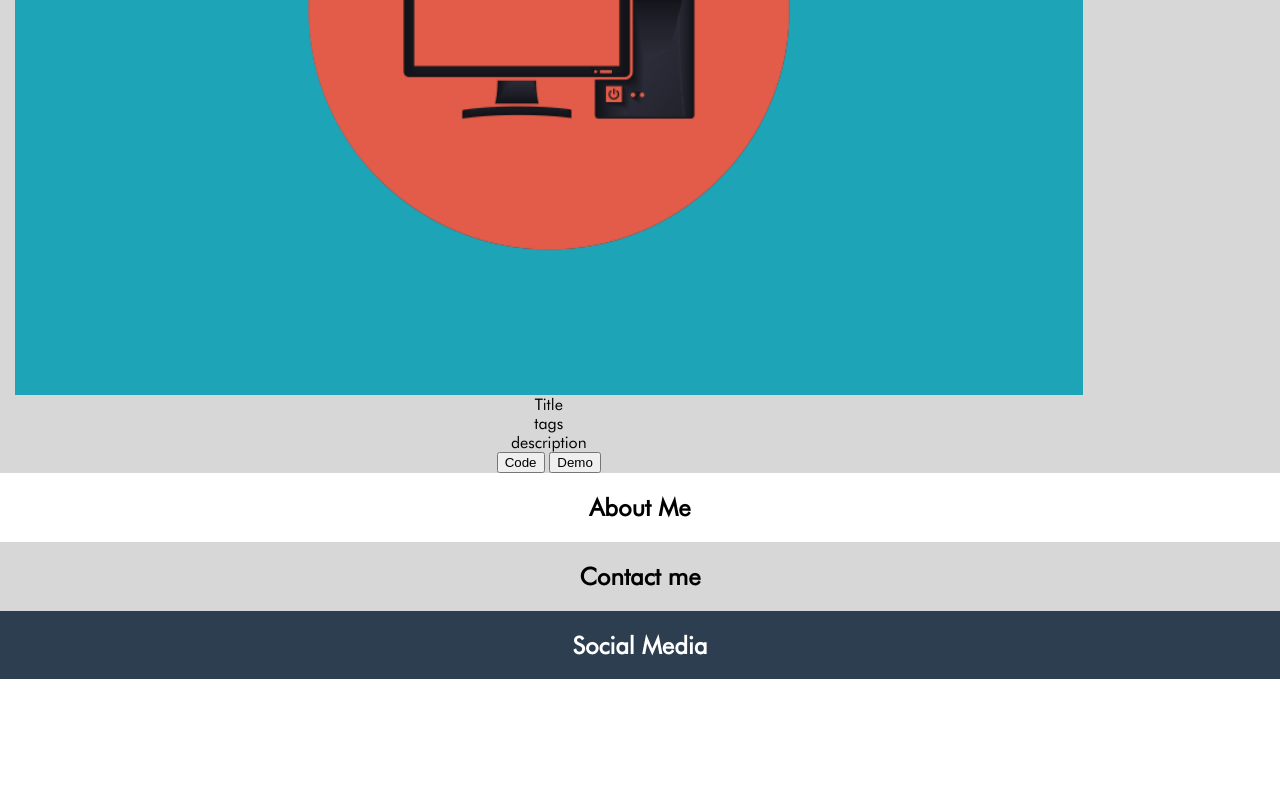
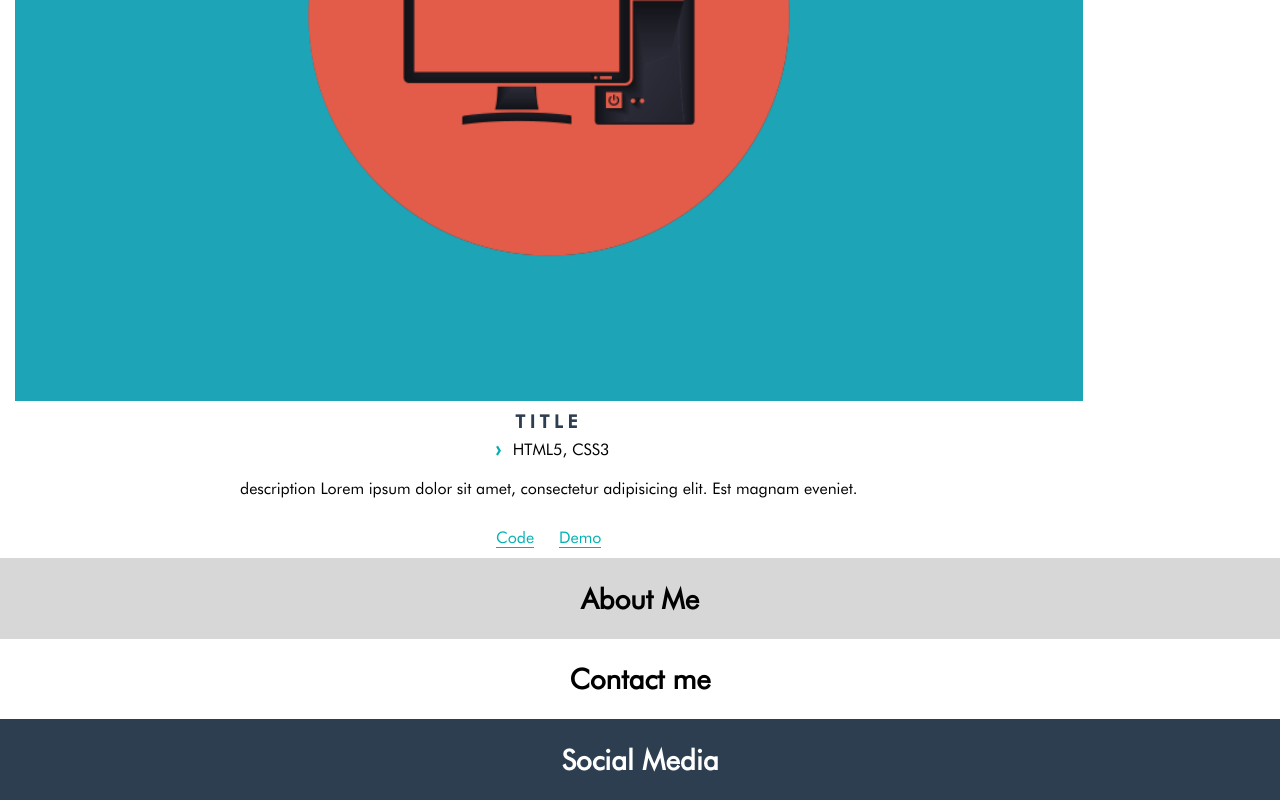
Before and after one commit to guilherme-dev/guilherme-dev.github.io, a website: page index.html in a window 1280 px wide. Shown: the part 636-1436 px from the top of the page. Before the commit the page ends 1315 px from the top, so only its background shows below. Drawn offline with nearby package versions, Linux system fonts and the light colour scheme.

Commit message:
add futuraBT-medium, add style for work-item

```diff
--- a/index.html
+++ b/index.html
@@ -21,9 +21,9 @@
 			</div>
 			<div class="navbar__menu">
 				<ul>
-					<li><a href="#">Work</a></li>
-					<li><a href="#">About</a></li>
-					<li><a href="#">Contact</a></li>
+					<li><a href="#" class="link">Work</a></li>
+					<li><a href="#" class="link">About</a></li>
+					<li><a href="#" class="link">Contact</a></li>
 				</ul>
 			</div>
 		</nav>
@@ -46,11 +46,13 @@
 					<figure>
 						<img src="dist/img/computer.png" alt="">
 						<figcaption>
-							<p class="work-item__title">Title</p>
-							<p class="work-item__tags">tags</p>
-							<p class="work-item__desc">description</p>
-							<button>Code</button>
-							<button>Demo</button>
+							<h3 class="work-item__title">Title</h3>
+							<ul class="work-item__tags">
+								<li>HTML5, CSS3</li>
+							</ul>
+							<p class="work-item__desc">description Lorem ipsum dolor sit amet, consectetur adipisicing elit. Est magnam eveniet.</p>
+							<a href="#" class="work-item__link">Code</a>
+							<a href="#" class="work-item__link">Demo</a>
 						</figcaption>
 					</figure>
 				</div>
--- a/src/styles/partials/_fonts.scss
+++ b/src/styles/partials/_fonts.scss
@@ -14,6 +14,13 @@
   font-style: normal;
 }
 
+@font-face {
+  font-family: 'FuturaBT-Medium';
+  src: url('fonts/FuturaBT-Medium.ttf') format('truetype');
+  font-weight: 400;
+  font-style: normal;
+}
+
 /* ------- FONT MIXIN - usage: @include font-FONT-NAME; ------- */
 // @mixin font-FONT-NAME {
 //   font-family: 'FONT NAME', Arial, Tahoma, sans-serif;
@@ -22,3 +29,7 @@
 @mixin font-FuturaBT-Book {
   font-family: 'FuturaBT-Book', Arial, Tahoma, sans-serif;
 }
+
+@mixin font-FuturaBT-Medium {
+  font-family: 'FuturaBT-Medium', Arial, Tahoma, sans-serif;
+}
--- a/src/styles/partials/_header.scss
+++ b/src/styles/partials/_header.scss
@@ -14,9 +14,6 @@ header {
 	width: 100%;
 	background-color: $navbar_color;
 	color: white;
-	a:hover {
-		color: $verde_base;
-	}
 }
 
 .navbar__nav {
@@ -27,6 +24,7 @@ header {
 	padding: 0 15px;
 }
 	.navbar__brand {
+		@extend .link;
 		color: white;
 		font-weight: bold;
 		@include font-size(20px);
--- a/src/styles/partials/_home.scss
+++ b/src/styles/partials/_home.scss
@@ -2,7 +2,12 @@
 // General stylesheet for home page
 body {
 	@include font-FuturaBT-Book;
+}
 
+.link {
+	&:hover {
+		color: $link_hover;
+	}
 }
 
 .container {
@@ -18,6 +23,7 @@ body {
 
 .section {
 	h1, h2 {
+		@include font-size(28px);
 		text-align: center;
 	}
 }
@@ -26,7 +32,7 @@ body {
 // SECTION-WORK
 
 #section-work {
-	background-color: $section_color;
+
 }
 
 .row {
@@ -37,25 +43,66 @@ body {
 		grid-template-columns: auto auto;
 	}
 }
+
 	.row__item {
-		text-align: center;
 
-		figure {
+	}
+
+		.work-item {
+
+			text-align: center;
+			figure {
+
+			}
+			img {
+				width: 100%;
+			}
 		}
-		img {
-			width: 100%;
-		}
-	}
+			.work-item__title {
+				@include font-FuturaBT-Medium;
+				@include font-size(18px);
+				margin: 10px 10px 5px;
+				text-transform: uppercase;
+				letter-spacing: 5px;
+				color: $text_secondary;
+			}
+			.work-item__tags {
+				margin-bottom: 5px;
+				&::before {
+					display: inline-block;
+					vertical-align: bottom;
+					width: 20px;
+					@include font-size(22px);
+					font-weight: bold;
+					line-height: 1em;
+					content: "\203A";
+					color: $link_hover;
+				}
+
+				li {
+					display: inline;
+					@include font-size(16px);
+				}
+			}
+			.work-item__desc {
+				margin: 20px 0;
+			}
+			.work-item__link {
+				display: inline-block;
+				margin: 10px;
+				color: $link_hover;
+				border-bottom: 1px solid $link_hover;
+			}
 
 
 // SECTION ABOUT
 
 #section-about {
-
+	background-color: $section_color;
 }
 
 
 // SECTION CONTACT
 #section-contact {
-	background-color: $section_color;
+
 }
--- a/src/styles/partials/_reset.scss
+++ b/src/styles/partials/_reset.scss
@@ -16,9 +16,9 @@ li {
 	list-style: none;
 }
 
-a, a:link, a:hover, a:active, a:focus, a:visited {
+a {
+	color: inherit;
 	text-decoration: none;
-	color: inherit;
 }
 
 button:focus {
--- a/src/styles/partials/_variables.scss
+++ b/src/styles/partials/_variables.scss
@@ -10,6 +10,8 @@ $cinza_light  : #586e75;
 $cinza_lighter: #d7d7d7;
 
 
+$text_secondary : $azul_cinza;
+$link_hover : $verde_base;
 
 $navbar_color : $cinza_base;
 $navbar_color_dark : $cinza_dark;
```
Also changed, not shown: dist/styles/fonts/FuturaBT-Medium.ttf (added), dist/styles/main.css.
